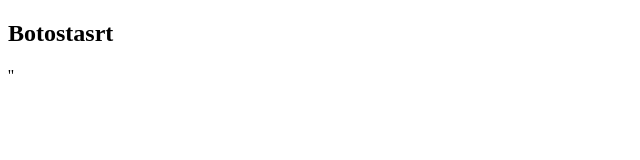
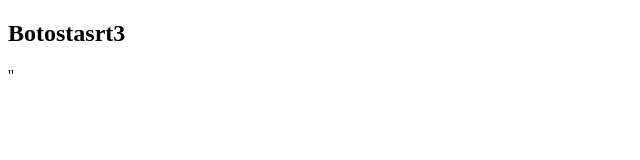
Before and after one commit to aliheydari9882/symmetrical-octo-happiness, a plain HTML site: page index.html in a window 1280 px wide. Shown: the full height of the page, 0-640 px from the left. Drawn offline with Linux system fonts and the light colour scheme.

```diff
--- a/index.html
+++ b/index.html
@@ -6,7 +6,7 @@
     <title>Document</title>
 </head>
 <body>
-    <h2>Botostasrt</h2>
+    <h2>Botostasrt3</h2>
 
 </body>
 </html>''
--- a/javascript/script.js
+++ b/javascript/script.js
@@ -1 +1 @@
-console.log("Botostart")
+console.log("Botostart3")
```
